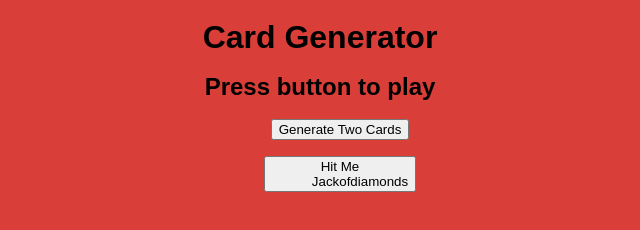
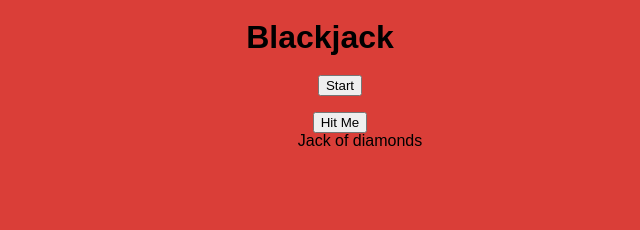
Before and after one commit to mallorysmith64/blackjack, a website: page public/index.html in a window 1280 px wide. Both pictures are taken after a click on the button "Hit Me". Shown: the whole page, without its empty margins (320-960 px from the left). Drawn offline with Linux system fonts and the light colour scheme.

Commit message:
hit button works now

```diff
--- a/public/index.html
+++ b/public/index.html
@@ -10,19 +10,16 @@
 </head>
 
 <body>
-  <h1>Card Generator</h1>
-  <h2>
-    Press button to play
-  </h2>
-  <ul class="deal-player-card"></ul>
+  <h1>Blackjack</h1>
   <ul>
-    <button class="player-hand">Generate Two Cards</button>
+    <li><button type="button" class="player-hand">Start</button></li>
+    <li class="deal-player-card"></li>
   </ul>
   <ul>
-    <button class="hit-button">Hit Me</button>
+    <li> <button type="button" class="hit-button">Hit Me</button></li>
+    <ul class="hit-card"></ul>
   </ul>
   <h3 class="player-points"></h3>
-
   <!-- <section class="display-cards">
     <img id="show" src="" />
   </section> -->
--- a/public/main.js
+++ b/public/main.js
@@ -64,7 +64,7 @@ const dealPlayerHand = () => {
     console.log(dealtCard)
     //add to hand
     state.playerHand.push(dealtCard)
-    const shuffleButton = document.createElement('ul')
+    const shuffleButton = document.createElement('li')
     shuffleButton.textContent = dealtCard.rank + ' of ' + dealtCard.suit
     document.querySelector('.deal-player-card').appendChild(shuffleButton)
   }
@@ -86,9 +86,10 @@ const hitButton = () => {
     console.log(hit)
     //add one card from deck to player
     state.deck.push(hit)
-    const hitButton = document.createElement('ul')
-    hitButton.textContent = hit.rank + 'of' + hit.suit
-    document.querySelector('.hit-button').appendChild(hitButton)
+    shuffle()
+    const hitButton = document.createElement('li')
+    hitButton.textContent = hit.rank + ' of ' + hit.suit
+    document.querySelector('.hit-card').appendChild(hitButton)
   }
 }
 
--- a/public/screen.css
+++ b/public/screen.css
@@ -16,3 +16,7 @@ body {
 .shuffle-deck {
   font-size: 0.8em;
 }
+
+ul {
+  list-style: none;
+}
```
